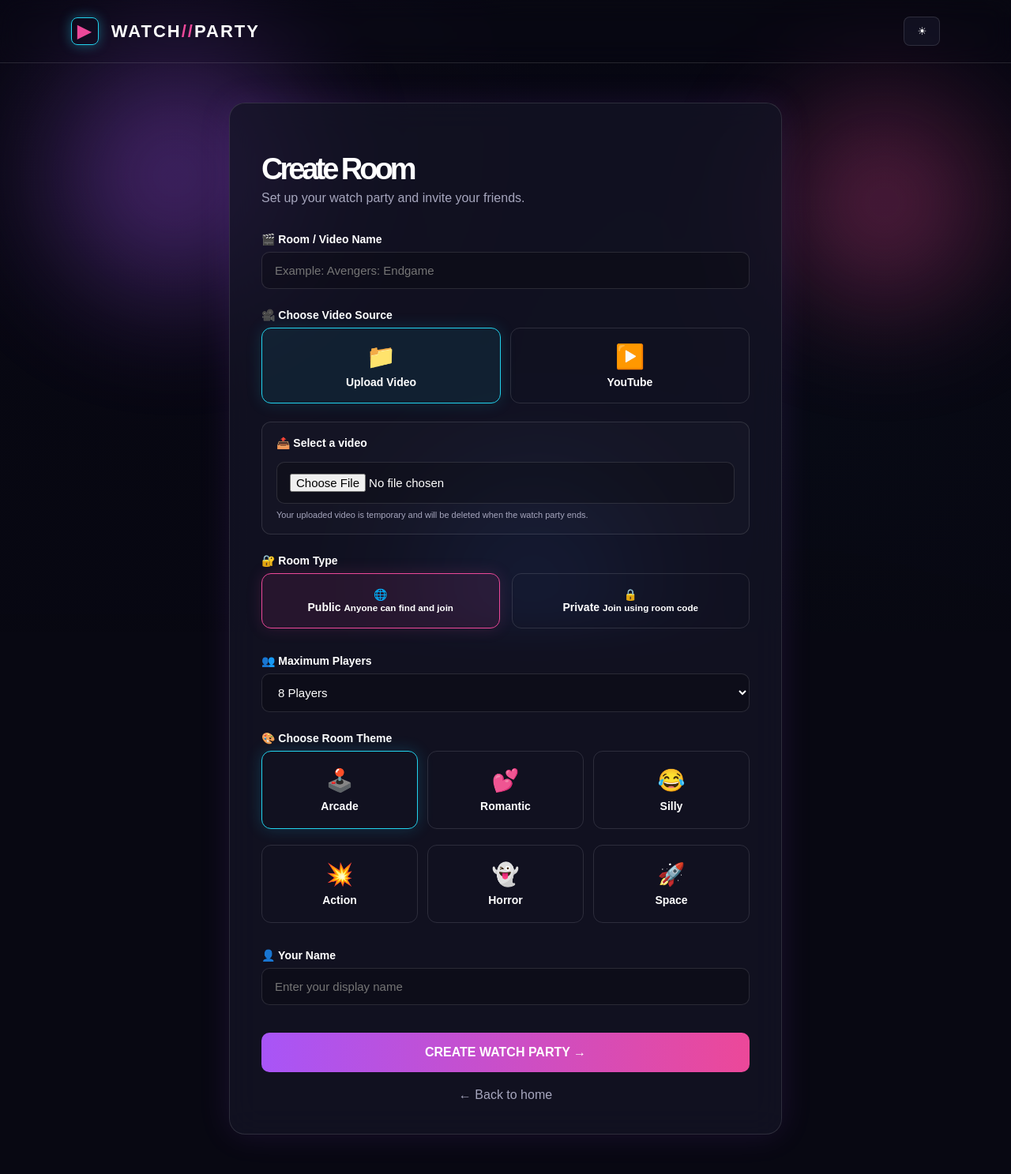
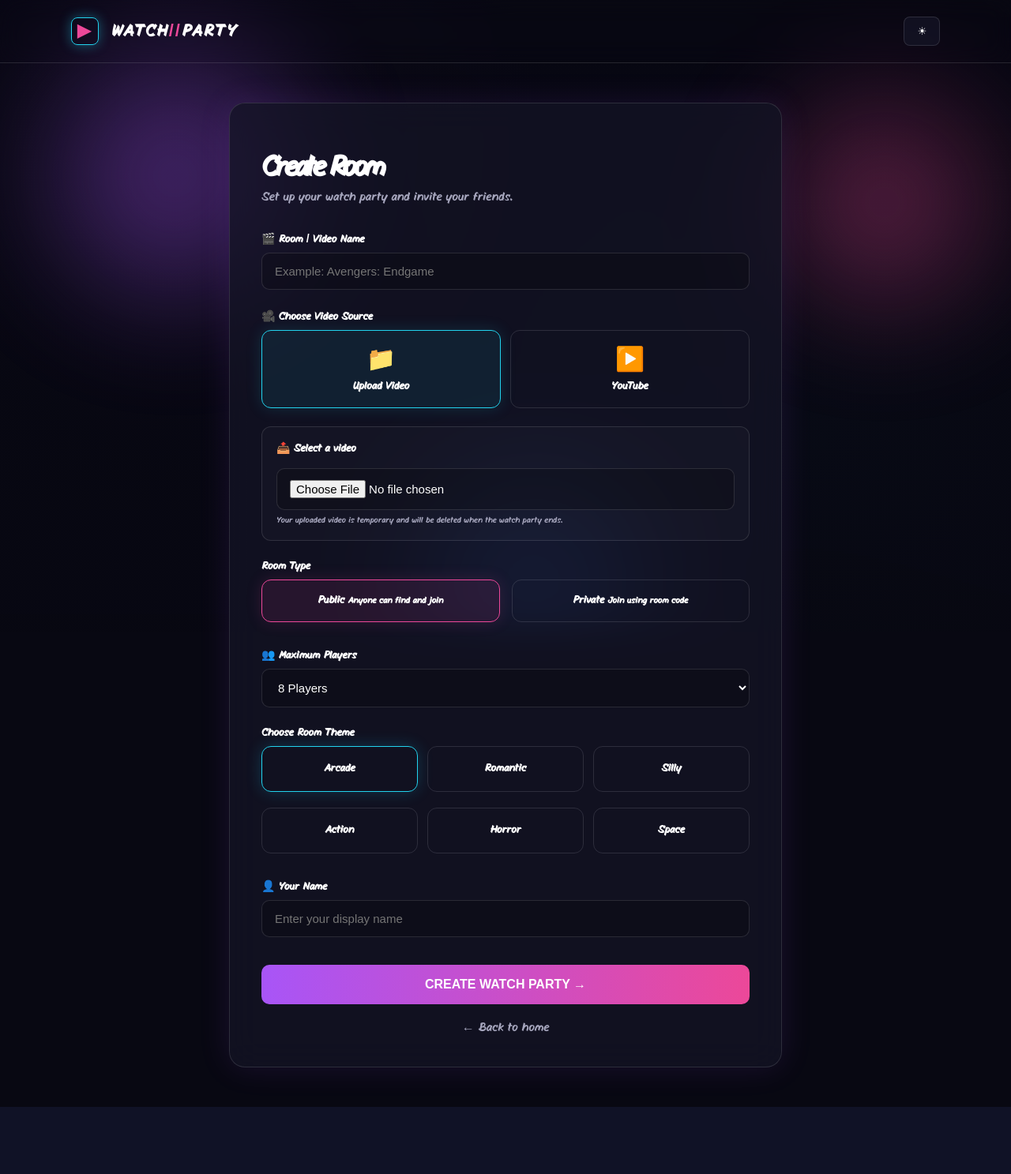
Before and after one commit to Nikitha-Naganathan/Watch-Party, a Flask app: page /create-room in a window 1280 px wide. Shown: the whole page at 79% size. After the commit the page ends 1402 px from the top, so only its background shows below. Run offline with Flask 3, Linux system fonts and the light colour scheme.

Commit message:
added few font options and removed unecessary emojis. need to decide on a font

```diff
--- a/Static/CSS/style.css
+++ b/Static/CSS/style.css
@@ -1,3 +1,8 @@
+@font-face {
+    font-family: "MainFont";
+    src: url("../Fonts/main.ttf") format("truetype");
+}
+
 * {
     margin: 0;
     padding: 0;
@@ -22,7 +27,7 @@
     min-height: 100vh;
     background: var(--bg);
     color: var(--text);
-    font-family: Arial, Helvetica, sans-serif;
+    font-family: "MainFont", sans-serif;
     overflow-x: hidden;
 }
 
@@ -444,6 +449,7 @@
         gap: 20px;
     }
 }
+
 body.light-mode {
     --bg: #f4f5ff;
     --surface: rgba(255, 255, 255, 0.8);
@@ -454,18 +460,12 @@
 
 body.light-mode .background::before {
     background:
-        linear-gradient(
-            rgba(244, 245, 255, 0.8),
-            rgba(244, 245, 255, 0.92)
-        ),
-        radial-gradient(
-            circle at 20% 20%,
+        linear-gradient(rgba(244, 245, 255, 0.8),
+            rgba(244, 245, 255, 0.92)),
+        radial-gradient(circle at 20% 20%,
             rgba(168, 85, 247, 0.18),
-            transparent 35%
-        ),
-        radial-gradient(
-            circle at 80% 70%,
+            transparent 35%),
+        radial-gradient(circle at 80% 70%,
             rgba(34, 211, 238, 0.15),
-            transparent 35%
-        );
+            transparent 35%);
 }
--- a/Templates/create_room.html
+++ b/Templates/create_room.html
@@ -760,7 +760,7 @@
 
                     <label>
 
-                        🔐 Room Type
+                         Room Type
 
                     </label>
 
@@ -780,8 +780,6 @@
 
 
                             <label for="public">
-
-                                🌐<br>
 
                                 Public
 
@@ -807,8 +805,6 @@
 
 
                             <label for="private">
-
-                                🔒<br>
 
                                 Private
 
@@ -850,20 +846,40 @@
                             2 Players
                         </option>
 
+                        <option value="3">
+                            3 Players
+                        </option>
+
                         <option value="4">
                             4 Players
+                        </option>
+
+                        <option value="5">
+                            5 Players
                         </option>
 
                         <option value="6">
                             6 Players
                         </option>
 
+                        <option value="7">
+                            7 Players
+                        </option>
+
                         <option value="8" selected>
                             8 Players
                         </option>
 
+                        <option value="9">
+                            9 Players
+                        </option>
+
                         <option value="10">
                             10 Players
+                        </option>
+
+                        <option value="11">
+                            11 Players
                         </option>
 
                         <option value="12">
@@ -883,7 +899,7 @@
 
                     <label>
 
-                        🎨 Choose Room Theme
+                         Choose Room Theme
 
                     </label>
 
@@ -903,10 +919,6 @@
 
                             <label for="arcade">
 
-                                <span class="theme-emoji">
-                                    🕹️
-                                </span>
-
                                 Arcade
 
                             </label>
@@ -924,10 +936,6 @@
                             >
 
                             <label for="romantic">
-
-                                <span class="theme-emoji">
-                                    💕
-                                </span>
 
                                 Romantic
 
@@ -947,10 +955,6 @@
 
                             <label for="silly">
 
-                                <span class="theme-emoji">
-                                    😂
-                                </span>
-
                                 Silly
 
                             </label>
@@ -968,10 +972,6 @@
                             >
 
                             <label for="action">
-
-                                <span class="theme-emoji">
-                                    💥
-                                </span>
 
                                 Action
 
@@ -991,10 +991,6 @@
 
                             <label for="horror">
 
-                                <span class="theme-emoji">
-                                    👻
-                                </span>
-
                                 Horror
 
                             </label>
@@ -1012,10 +1008,6 @@
                             >
 
                             <label for="space">
-
-                                <span class="theme-emoji">
-                                    🚀
-                                </span>
 
                                 Space
 
--- a/app.py
+++ b/app.py
@@ -1543,12 +1543,45 @@
     # NORMAL MEMBER
     # -----------------------------------------------------
 
+    player_name = participant["player_name"]
+
+    connection = get_db()
+
+    connection.execute(
+        """
+        DELETE FROM participants
+        WHERE room_code = ?
+        AND player_id = ?
+        """,
+        (
+            room_code,
+            player_id
+        )
+    )
+
+    connection.commit()
+    connection.close()
+
+    socketio.emit(
+        "member_left",
+        {
+            "player_id": player_id,
+            "player_name": player_name,
+            "message":
+                player_name
+                + " left the room."
+        },
+        to=room_code
+    )
+
+    broadcast_room_update(
+        room_code
+    )
+
+    session.clear()
+
     return redirect(
-        url_for(
-            "watch_room",
-            room_code=room_code,
-            player_id=player_id
-        )
+        url_for("home")
     )
 
 
```
Also changed, not shown: Templates/index.html (+1 -6 lines), Static/Fonts/RomanticTheme.ttf (added), Static/Fonts/SillyTheme.ttf (added), Static/Fonts/main.ttf (added), Static/Images/dark romantic.jpg (added), Static/Images/dark silly.jpg (added), Static/Images/light romantic.jpg (added), Static/Images/light silly.jpg (added), database/watchparty.db.
